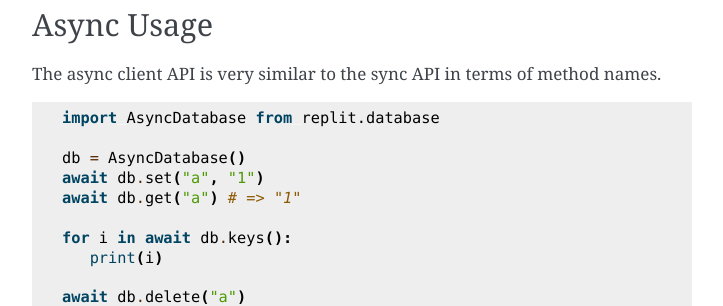
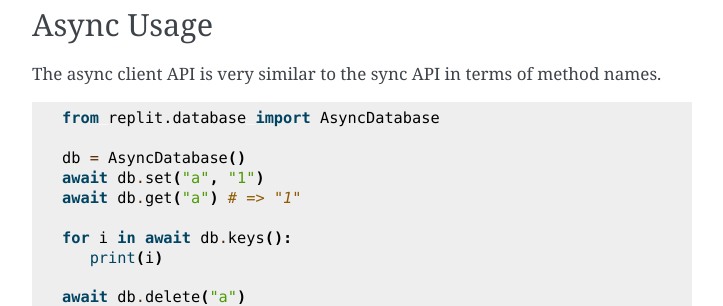
Before and after one commit to replit/replit-py, a Sphinx documentation site: the page built from docs/db_tutorial.rst, in a window 1280 px wide and 900 px high, scrolled down 1557 px. Shown: the part 151-457 px from the top of the window, without its empty margins (388-1111 px from the left). Built offline with Sphinx 7.4.7, drawn with Linux system fonts in a browser that asks for light colours.

```diff
--- a/docs/db_tutorial.rst
+++ b/docs/db_tutorial.rst
@@ -99,7 +99,7 @@ The async client API is very similar to the sync API in terms of method names.
 
 ::
 
-   import AsyncDatabase from replit.database
+   from replit.database import AsyncDatabase
 
    db = AsyncDatabase()
    await db.set("a", "1")
```
